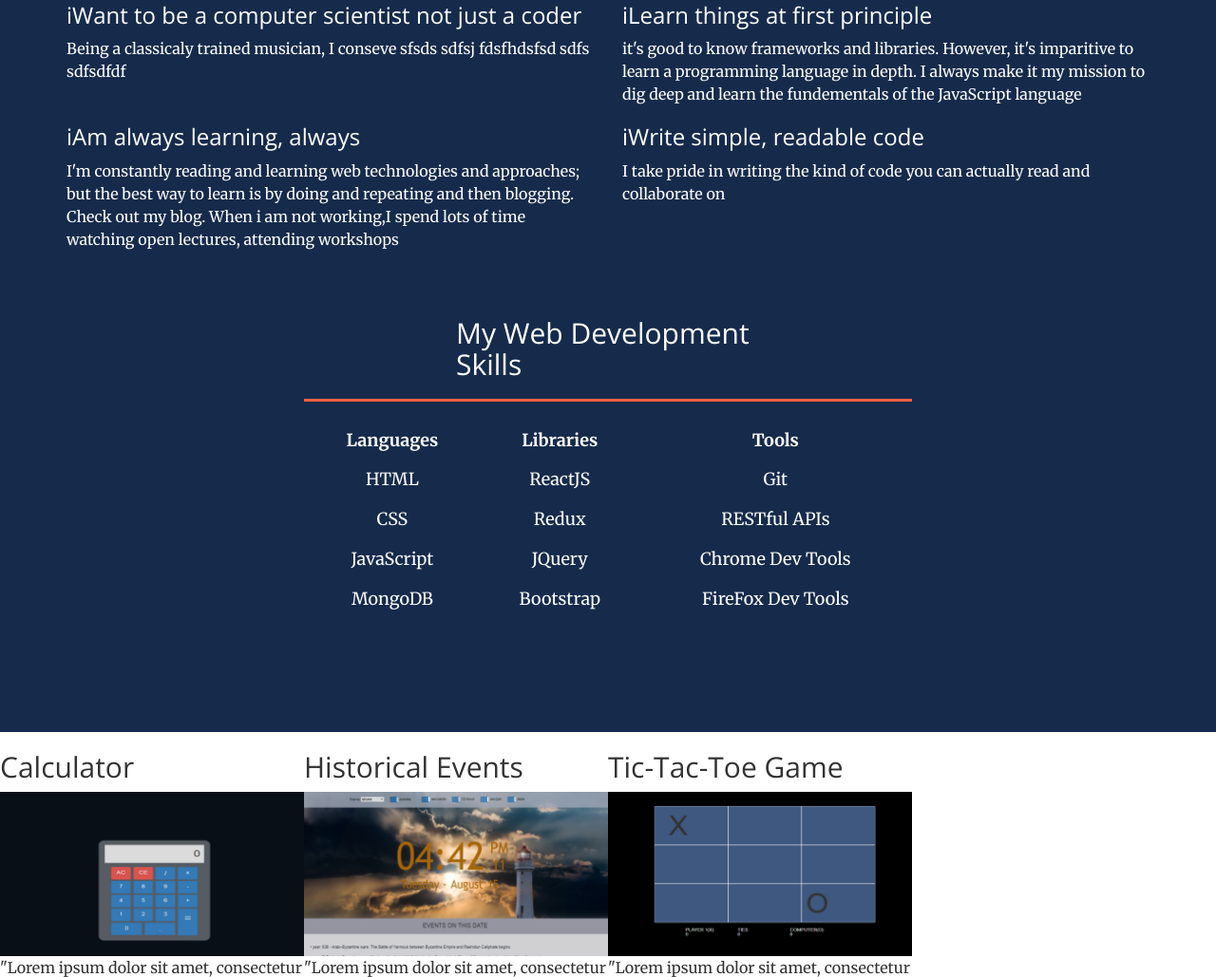
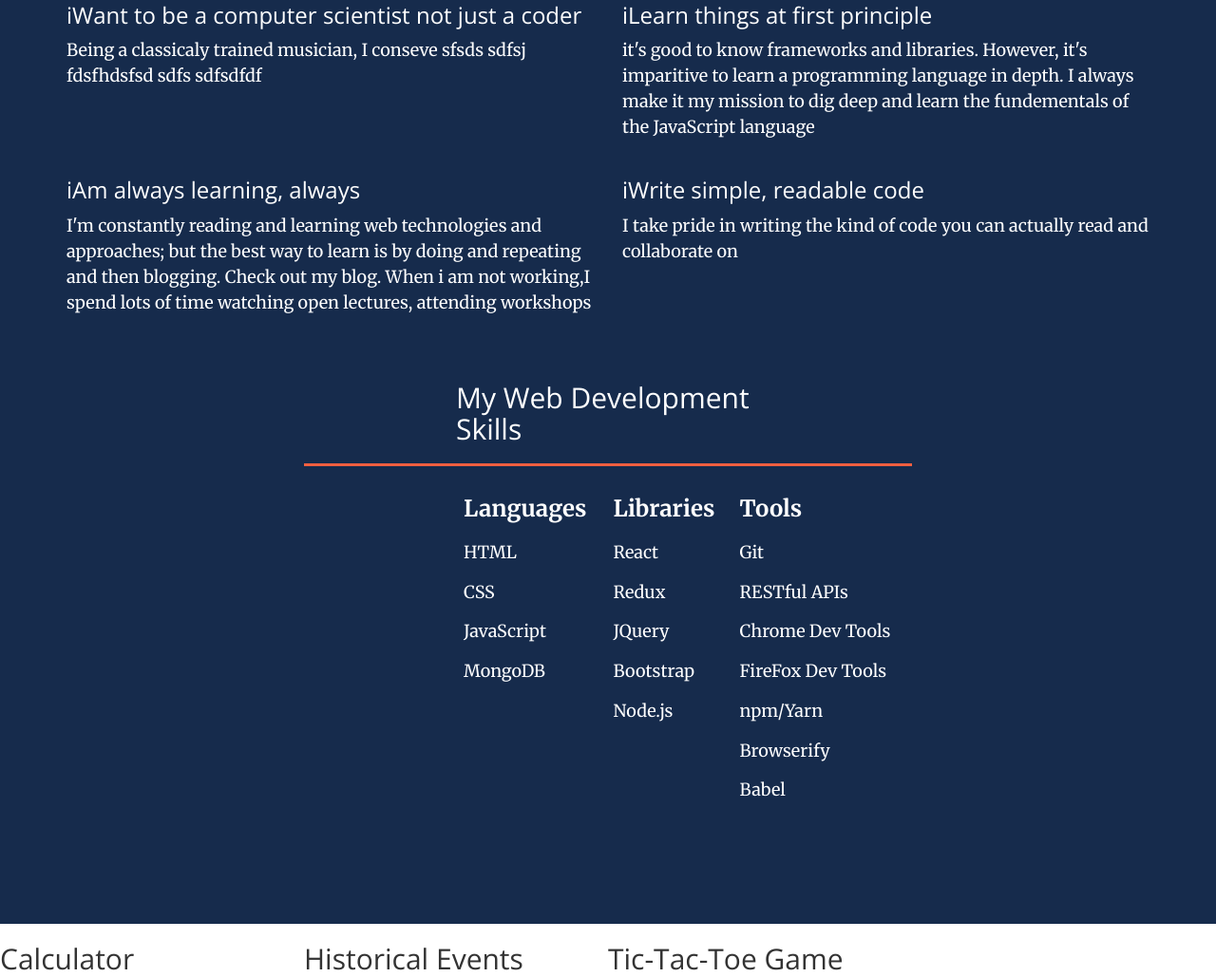
Before and after one commit to NawarYossef/personal-website, a website: page index.html in a window 1280 px wide. Shown: the part 777-1806 px from the top of the page at 95% size. Drawn offline with nearby package versions, Linux system fonts and the light colour scheme.

Commit message:
set font size for 'about me' section. Position 'myweb dev skills' table.

```diff
--- a/css/creative.css
+++ b/css/creative.css
@@ -38,7 +38,7 @@ h6 {
   font-family: 'Open Sans', 'Helvetica Neue', Arial, sans-serif;
 }
 p {
-  font-size: 16px;
+  font-size: 18px;
   line-height: 1.5;
   margin-bottom: 20px;
 }
@@ -248,6 +248,8 @@ header .header-content .header-content-inner p {
 .section-heading {
   margin-top: 0;
 }
+
+
 .service-box {
   max-width: 400px;
   margin: 50px auto 0;
@@ -261,10 +263,12 @@ header .header-content .header-content-inner p {
   }
 }
 
-.dev-tools {
-  width: 50%;
-  margin: 0 auto;
+
+
+.about p {
+  font-size: 18px;
 }
+
 
 #about hr {
   width: 100%;
@@ -275,15 +279,35 @@ header .header-content .header-content-inner p {
   margin: 50px auto 0 auto;
 }
 
+.second {
+  margin-top: 20px;
+}
+
+.dev-tools {
+  width: 50%;
+  margin: 0 auto;
+}
+
 .table {
-  width: 100%;
+
+  width: 75%;
+  height: 100%;
+  margin-left: 25%;
+}
+
+.table thead {
+  font-size: 24px;
+}
+
+.table tbody {
   font-size: 18px;
 }
 
 .table td, .table th  {
-  text-align: center;
   border: none !important;
 }
+
+
 
 .service-box p {
   margin-bottom: 0;
--- a/index.html
+++ b/index.html
@@ -114,7 +114,7 @@
                     </div>
                 </div>
 
-                <div class="row">
+                <div class="row second">
                     <div class="col-md-6">
                        <h3 class="section-heading">iAm always learning, always</h3>
                        <p> I'm constantly reading and learning web technologies and approaches; but the best way to learn is by doing and repeating and then blogging. Check out my blog. When i am not working,I spend lots of time watching open lectures, attending workshops</p>
@@ -139,15 +139,11 @@
                 </tr>
 
               </thead>
-            <!-- Git
-RESTful APIs
-AWS Lambda
-Chrome Dev Tools
-FireFox Dev Tools -->
+
               <tbody>
                 <tr>
                   <td>HTML</td>
-                  <td>ReactJS</td>
+                  <td>React</td>
                   <td>Git</td>
                 </tr>
                 <tr>
@@ -164,6 +160,21 @@ FireFox Dev Tools -->
                   <td>MongoDB</td>
                   <td>Bootstrap</td>
                   <td>FireFox Dev Tools</td>
+                </tr>
+                <tr>
+                	<td></td>
+                	<td>Node.js</td>
+                	<td>npm/Yarn</td>
+                </tr>
+                <tr>
+                	<td></td>
+                	<td></td>
+                	<td>Browserify</td>
+                </tr>
+                <tr>
+                	<td></td>
+                	<td></td>
+                	<td>Babel</td>
                 </tr>
               </tbody>
             </table>
```
